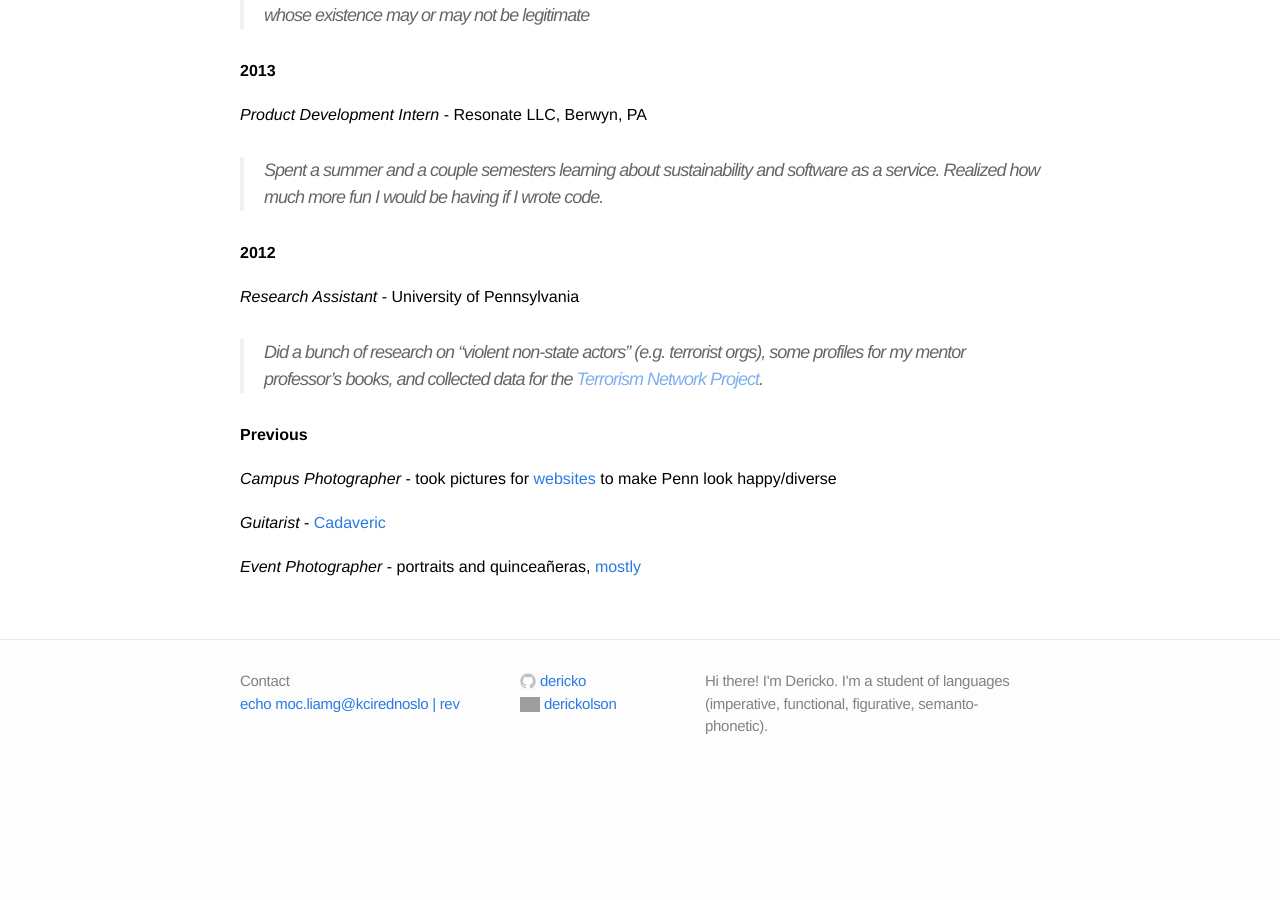
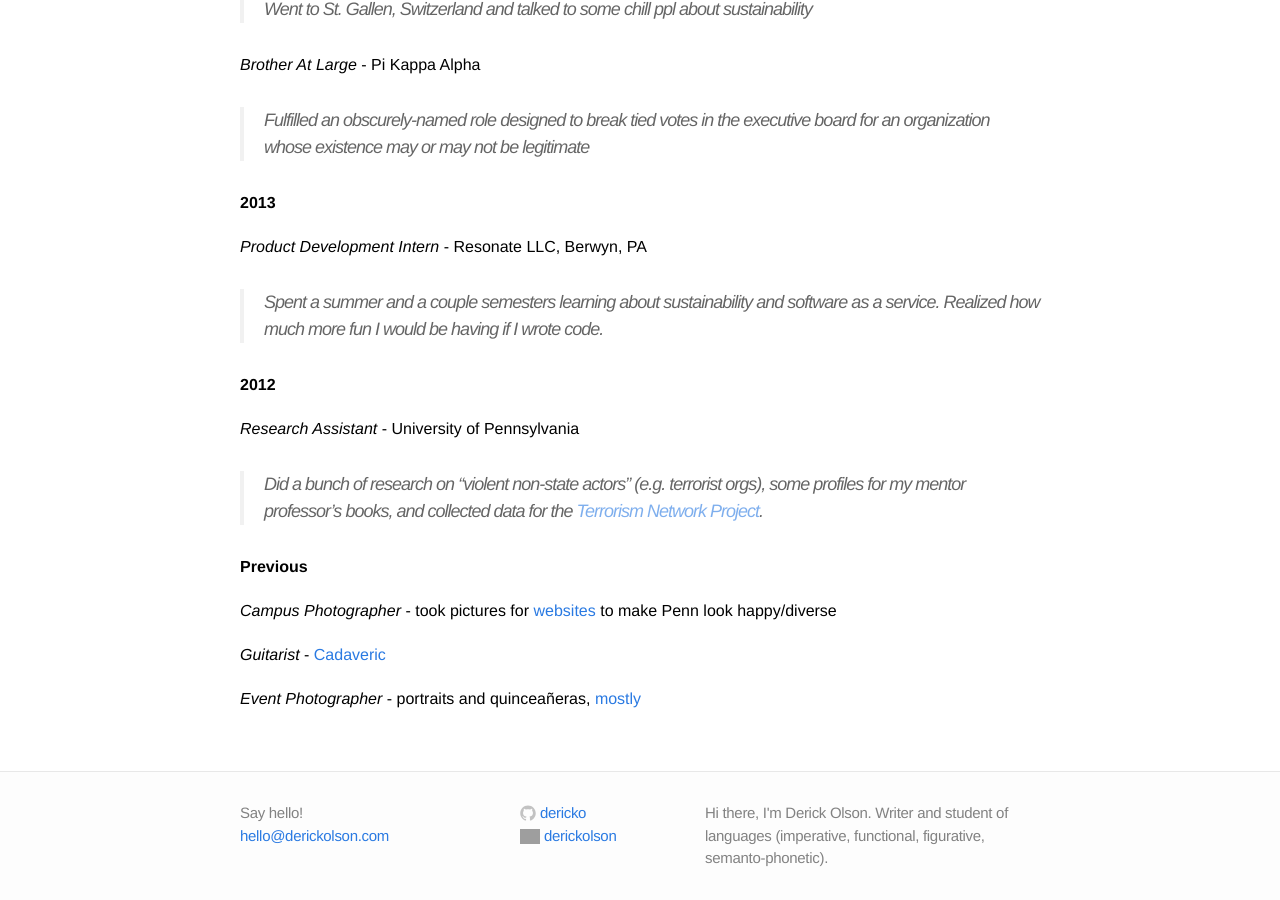
Before and after one commit to dericko/dericko.github.io, a Jekyll site: the page built from zabout.md, in a window 1280 px wide and 900 px high, scrolled down 1329 px. Built offline with Jekyll 4.4.1, drawn with Linux system fonts in a browser that asks for light colours; before the commit the page ends 2097 px from its top, so only the background shows below that; some of the changed text lies outside the part shown; grey boxes are pictures that could not be loaded.

Commit message:
update contact

```diff
--- a/_config.yml
+++ b/_config.yml
@@ -1,7 +1,7 @@
 # Site settings
-title: Derick
-email: moc.liamg@kcirednoslo
-description: "Hi there! I'm Dericko. I'm a student of languages (imperative, functional, figurative, semanto-phonetic)."
+title: Derick Olson
+email: hello@derickolson.com
+description: "Hi there, I'm Derick Olson. Writer and student of languages (imperative, functional, figurative, semanto-phonetic)."
 baseurl: ""
 url: "http://www.derickolson.com"
 github_username: dericko
--- a/_includes/footer.html
+++ b/_includes/footer.html
@@ -4,8 +4,8 @@
 
     <div class="footer-col-1 column">
       <ul>
-        <li>Contact</li>
-        <li><a>echo {{ site.email }} | rev</a></li>
+        <li>Say hello!</li>
+        <li><a href="mailto:hello@derickolson.com">{{ site.email }}</a></li>
       </ul>
     </div>
 
```
Also changed, not shown: zabout.md (+7 -1 lines).
